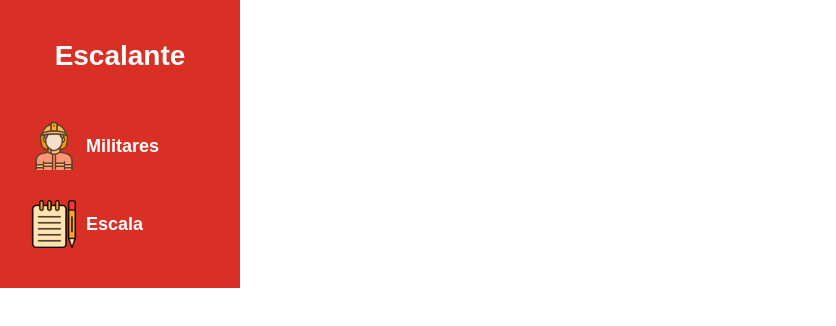
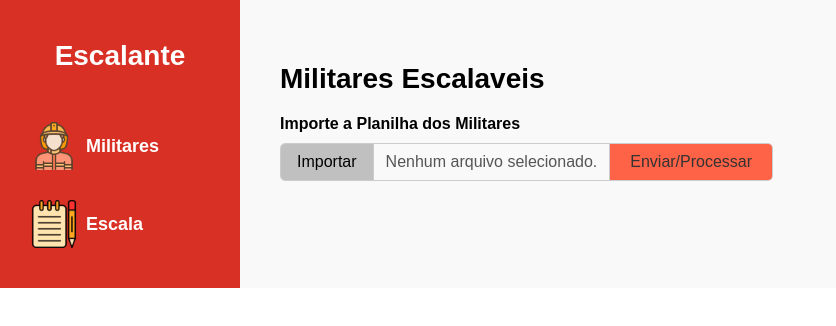
Before and after one commit to joaoAaf/escalante-ddd, a React (Vite) app in the folder front/escalante/: page / in a window 1280 px wide. Shown: the top 326 px of the page, without its empty margins (0-836 px from the left). Built offline with nearby package versions, Linux system fonts and the light colour scheme.

Commit message:
Adicionando componente militares ao `App.jsx`

```diff
--- a/front/escalante/src/App.jsx
+++ b/front/escalante/src/App.jsx
@@ -1,10 +1,12 @@
 import './App.css'
+import Militares from './components/militares'
 import Sidebar from './components/sidebar'
 
 function App() {
   return (
     <div className="container">
       <Sidebar />
+      <Militares />
     </div>
   )
 }
```
